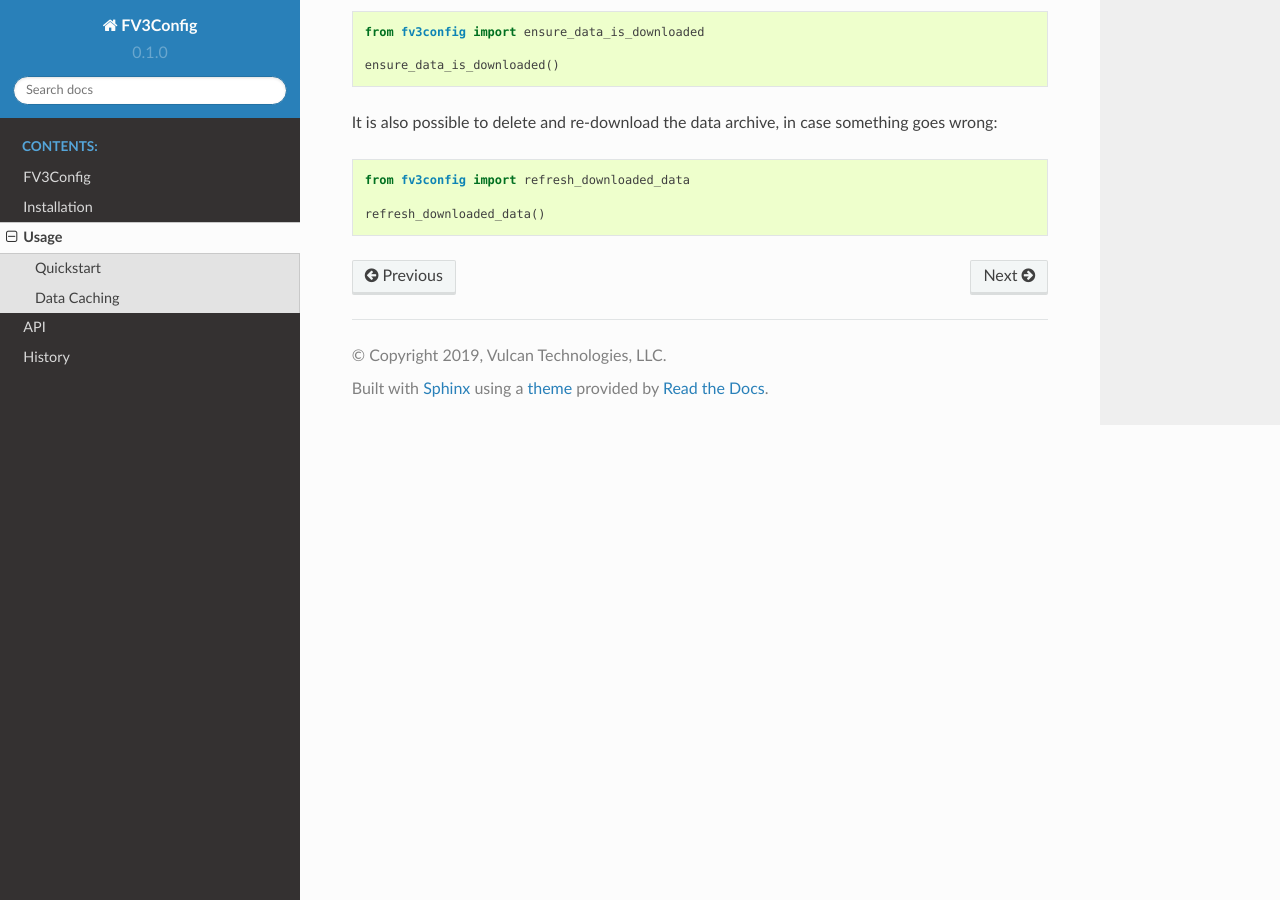
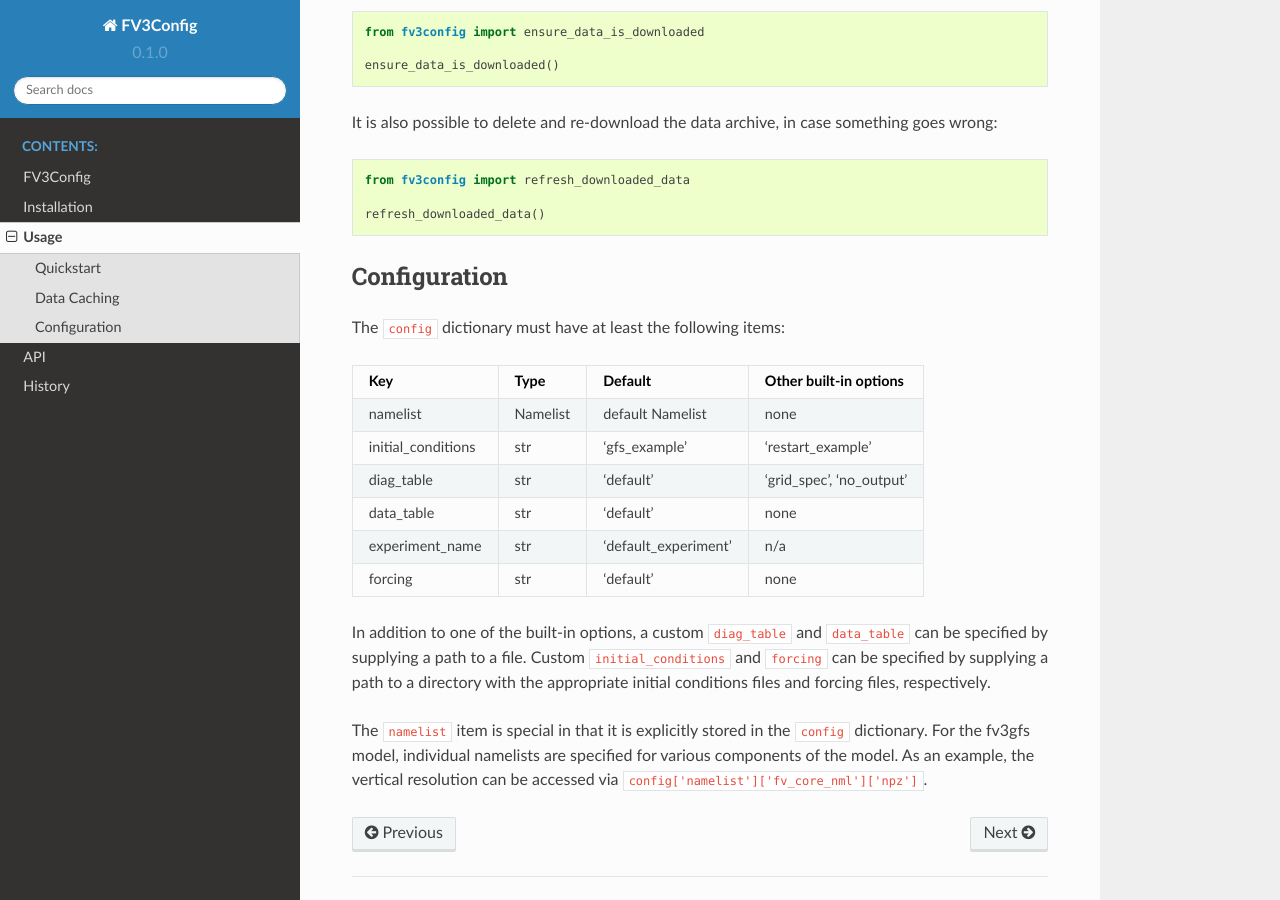
Before and after one commit to ai2cm/fv3config, a Sphinx documentation site: the page built from docs/usage.rst, in a window 1280 px wide and 900 px high, scrolled down 687 px. Built offline with Sphinx 7.4.7 and the Read the Docs theme 2.0.0, drawn with Linux system fonts in a browser that asks for light colours.

Commit message:
Update docs for configuration

```diff
--- a/docs/usage.rst
+++ b/docs/usage.rst
@@ -37,3 +37,28 @@ It is also possible to delete and re-download the data archive, in case somethin
     from fv3config import refresh_downloaded_data
 
     refresh_downloaded_data()
+
+Configuration
+-------------
+
+The ``config`` dictionary must have at least the following items:
+
+==================== ======== ==================== ========================
+Key                  Type     Default              Other built-in options
+==================== ======== ==================== ========================
+namelist             Namelist default Namelist     none
+initial_conditions   str      'gfs_example'        'restart_example'
+diag_table           str      'default'            'grid_spec', 'no_output'
+data_table           str      'default'            none
+experiment_name      str      'default_experiment' n/a
+forcing              str      'default'            none
+==================== ======== ==================== ========================
+
+In addition to one of the built-in options, a custom ``diag_table`` and ``data_table`` can be specified
+by supplying a path to a file. Custom ``initial_conditions`` and ``forcing`` can be specified by
+supplying a path to a directory with the appropriate initial conditions files and forcing files,
+respectively.
+
+The ``namelist`` item is special in that it is explicitly stored in the ``config`` dictionary. For the
+fv3gfs model, individual namelists are specified for various components of the model. As an example, the
+vertical resolution can be accessed via ``config['namelist']['fv_core_nml']['npz']``.
```
